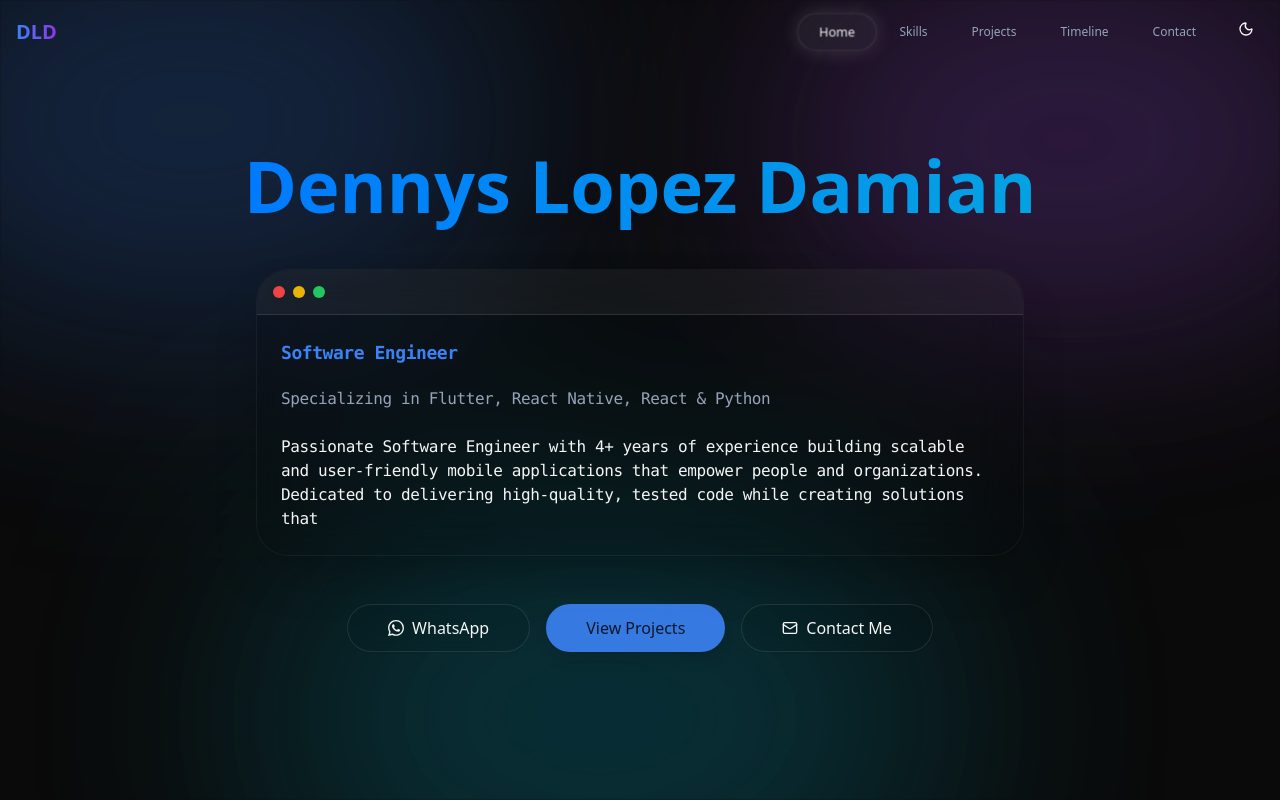
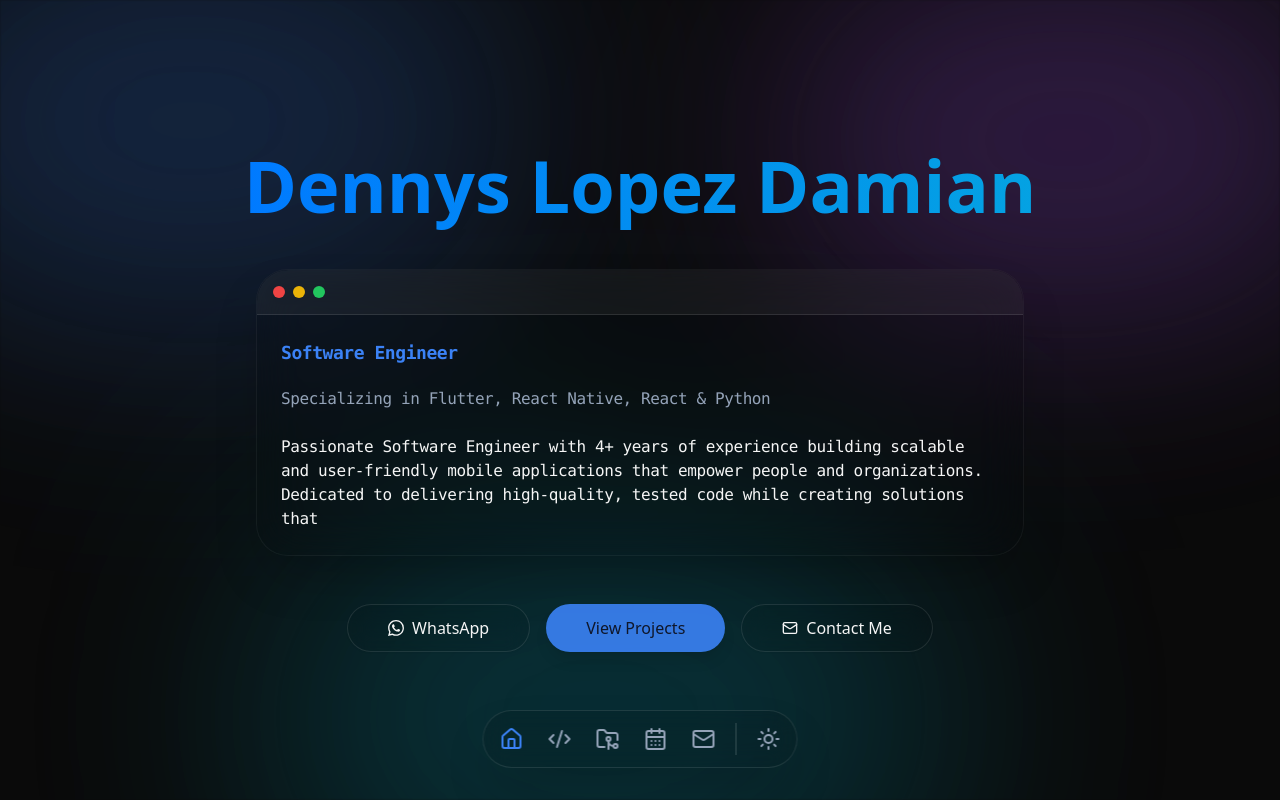
Before and after one commit to lopdam/lopdam.github.io, a React (Vite) app: page / in a window 1280 px wide. Shown: the top 800 px of the page. Built offline with nearby package versions, Linux system fonts and the light colour scheme.

Commit message:
feat: change navbar by dock

```diff
--- a/src/App.tsx
+++ b/src/App.tsx
@@ -18,7 +18,7 @@ function App() {
         <TimelineSection />
         <ContactSection />
       </main>
-      <footer className="py-6">
+      <footer className="pt-6 pb-28">
         <p className="text-center text-xs text-muted-foreground">
           © 2026 Dennys Lopez Damian
         </p>
--- a/src/components/layout/Navigation.tsx
+++ b/src/components/layout/Navigation.tsx
@@ -1,38 +1,45 @@
 import { useState, useEffect } from "react";
 import { flushSync } from "react-dom";
-import { Button } from "@/components/ui/button";
 import { Link } from "react-scroll";
-import { Menu, X } from "lucide-react";
-import { ThemeToggle } from "@/components/ui/theme-toggle";
+import {
+  Home,
+  Code2,
+  FolderGit2,
+  CalendarDays,
+  Mail,
+  Sun,
+  Moon,
+} from "lucide-react";
+
+import { Dock, DockIcon } from "@/components/ui/dock";
+import { Separator } from "@/components/ui/separator";
+import { cn } from "@/lib/utils";
 
 const navItems = [
-  { name: "Home", to: "home" },
-  { name: "Skills", to: "skills" },
-  { name: "Projects", to: "projects" },
-  { name: "Timeline", to: "timeline" },
-  { name: "Contact", to: "contact" },
+  { name: "Home", to: "home", icon: Home },
+  { name: "Skills", to: "skills", icon: Code2 },
+  { name: "Projects", to: "projects", icon: FolderGit2 },
+  { name: "Timeline", to: "timeline", icon: CalendarDays },
+  { name: "Contact", to: "contact", icon: Mail },
 ];
 
 export function Navigation() {
   const [activeSection, setActiveSection] = useState("home");
   const [isDark, setIsDark] = useState(true);
-  const [isScrolled, setIsScrolled] = useState(false);
-  const [isMobileMenuOpen, setIsMobileMenuOpen] = useState(false);
 
   useEffect(() => {
-    // Set dark mode by default
-    document.documentElement.classList.add("dark");
+    if (!document.documentElement.classList.contains("dark") && !document.documentElement.classList.contains("light")) {
+         document.documentElement.classList.add("dark");
+    }
+    setIsDark(document.documentElement.classList.contains("dark"));
 
     const handleScroll = () => {
-      setIsScrolled(window.scrollY > 50);
-
-      // Simple scroll spy
       const sections = navItems.map((item) => item.to);
       for (const section of sections) {
         const element = document.getElementById(section);
         if (element) {
           const rect = element.getBoundingClientRect();
-          if (rect.top <= 100 && rect.bottom >= 100) {
+          if (rect.top <= 300 && rect.bottom >= 300) {
             setActiveSection(section);
             break;
           }
@@ -89,103 +96,42 @@ export function Navigation() {
   };
 
   return (
-    <nav
-      className={`fixed top-0 left-0 right-0 z-50 transition-all duration-300 ${
-        isScrolled || isMobileMenuOpen
-          ? "bg-white/5 dark:bg-black/5 backdrop-blur-xl border-b border-white/10 dark:border-white/5 shadow-lg"
-          : "bg-transparent"
-      }`}
-    >
-      <div className="max-w-7xl mx-auto px-4">
-        <div className="flex items-center justify-between h-16">
-          <div className="flex-shrink-0">
+    <div className="fixed bottom-8 left-1/2 -translate-x-1/2 z-50">
+      <Dock className="bg-white/80 dark:bg-black/10 backdrop-blur-md border border-black/5 dark:border-white/10 shadow-2xl">
+        {navItems.map((item) => (
+          <DockIcon key={item.to} magnification={60} distance={100}>
             <Link
-              to="home"
+              to={item.to}
               smooth={true}
               duration={500}
-              className="text-xl font-bold cursor-pointer bg-gradient-to-r from-primary to-purple-600 bg-clip-text text-transparent"
+              spy={true}
+              offset={-70}
+              onSetActive={() => setActiveSection(item.to)}
+              className={cn(
+                "flex items-center justify-center w-full h-full rounded-full transition-colors duration-300",
+                activeSection === item.to
+                  ? "text-primary"
+                  : "text-muted-foreground hover:text-foreground"
+              )}
+              aria-label={item.name}
             >
-              DLD
+              <item.icon className="size-full" />
             </Link>
-          </div>
-
-          {/* Desktop Navigation */}
-          <div className="hidden md:flex items-center gap-1">
-            {navItems.map((item) => (
-              <Link
-                key={item.to}
-                to={item.to}
-                smooth={true}
-                duration={500}
-                spy={true}
-                offset={-70}
-              >
-                <Button
-                  variant="ghost"
-                  size="sm"
-                  className={`cursor-pointer transition-all duration-300 rounded-full px-5 ${
-                    activeSection === item.to
-                      ? "bg-white/10 dark:bg-white/5 backdrop-blur-xl border border-white/20 dark:border-white/10 shadow-[0_0_20px_rgba(255,255,255,0.15)] text-foreground scale-105 font-medium"
-                      : "text-muted-foreground hover:text-foreground hover:bg-white/5"
-                  }`}
-                >
-                  {item.name}
-                </Button>
-              </Link>
-            ))}
-            <div className="ml-2">
-              <ThemeToggle isDark={isDark} toggleTheme={toggleTheme} />
-            </div>
-          </div>
-
-          {/* Mobile menu button */}
-          <div className="md:hidden flex items-center gap-2">
-            <ThemeToggle isDark={isDark} toggleTheme={toggleTheme} />
-            <Button
-              variant="ghost"
-              size="icon"
-              onClick={() => setIsMobileMenuOpen(!isMobileMenuOpen)}
-              className="rounded-full hover:bg-white/10"
-            >
-              {isMobileMenuOpen ? (
-                <X className="w-5 h-5" />
-              ) : (
-                <Menu className="w-5 h-5" />
-              )}
-            </Button>
-          </div>
-        </div>
-
-        {/* Mobile Navigation */}
-        {isMobileMenuOpen && (
-          <div className="md:hidden py-4 border-t border-white/10 bg-white/5 backdrop-blur-xl absolute left-0 right-0 shadow-xl rounded-b-2xl">
-            <div className="flex flex-col gap-2 px-4">
-              {navItems.map((item) => (
-                <Link
-                  key={item.to}
-                  to={item.to}
-                  smooth={true}
-                  duration={500}
-                  spy={true}
-                  offset={-70}
-                  onClick={() => setIsMobileMenuOpen(false)}
-                >
-                  <Button
-                    variant="ghost"
-                    className={`w-full justify-start cursor-pointer rounded-xl ${
-                      activeSection === item.to
-                        ? "bg-white/10 dark:bg-white/5 backdrop-blur-lg border border-white/20 dark:border-white/10 shadow-lg text-foreground font-medium"
-                        : "text-muted-foreground hover:text-foreground hover:bg-white/5"
-                    }`}
-                  >
-                    {item.name}
-                  </Button>
-                </Link>
-              ))}
-            </div>
-          </div>
-        )}
-      </div>
-    </nav>
+          </DockIcon>
+        ))}
+        <Separator orientation="vertical" className="h-8 mx-1 bg-black/10 dark:bg-white/20" />
+        <DockIcon magnification={60} distance={100}>
+          <button
+            onClick={toggleTheme}
+            className={cn(
+              "flex items-center justify-center w-full h-full rounded-full text-muted-foreground hover:text-foreground transition-colors duration-300"
+            )}
+            aria-label="Toggle theme"
+          >
+            {isDark ? <Sun className="size-full" /> : <Moon className="size-full" />}
+          </button>
+        </DockIcon>
+      </Dock>
+    </div>
   );
 }
```
